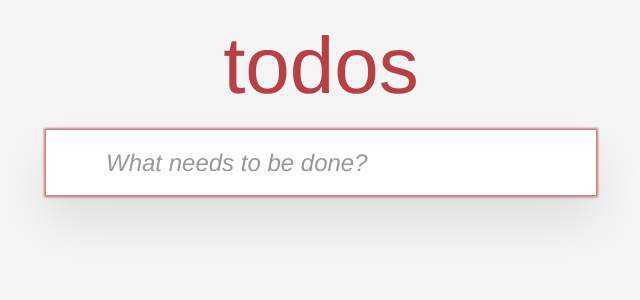
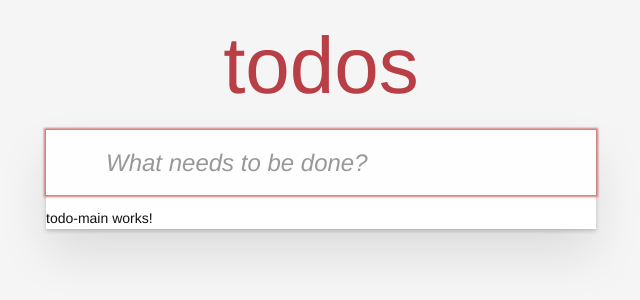
Before and after one commit to miomirparipovic/todomvc-angular-18, an Angular app: page / in a window 1280 px wide. Shown: the top 300 px of the page, without its empty margins (319-959 px from the left). Built offline with nearby package versions, Linux system fonts and the light colour scheme.

Commit message:
1-add todo-main

```diff
--- /dev/null
+++ b/src/app/todos/components/todo-main/todo-main.component.html
@@ -0,0 +1 @@
+<p>todo-main works!</p>
--- a/src/app/todos/todos.component.html
+++ b/src/app/todos/todos.component.html
@@ -1,3 +1,4 @@
 <section class="todoapp">
-  <app-header></app-header>
+  <app-header />
+  <app-todo-main />
 </section>
--- a/src/app/todos/todos.component.ts
+++ b/src/app/todos/todos.component.ts
@@ -1,10 +1,13 @@
 import { Component } from '@angular/core';
+
+// components
 import { HeaderComponent } from './components/header/header.component';
+import { TodoMainComponent } from './components/todo-main/todo-main.component';
 
 @Component({
   selector: 'app-todos',
   standalone: true,
-  imports: [HeaderComponent],
+  imports: [HeaderComponent, TodoMainComponent],
   templateUrl: './todos.component.html',
   styleUrl: './todos.component.css',
 })
```
Also changed, not shown: src/app/todos/components/todo-main/todo-main.component.ts (added, +12 -0 lines), src/app/todos/components/todo-main/todo-main.component.css (added).
